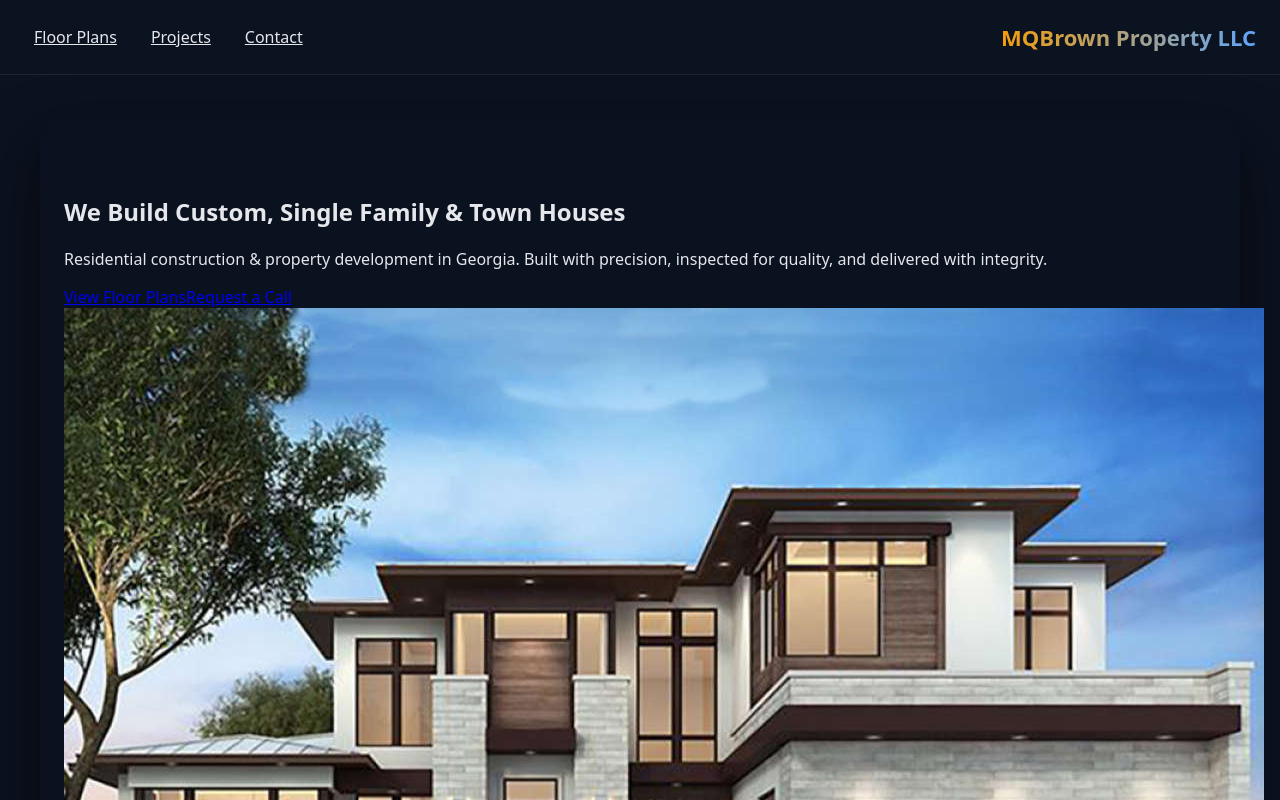
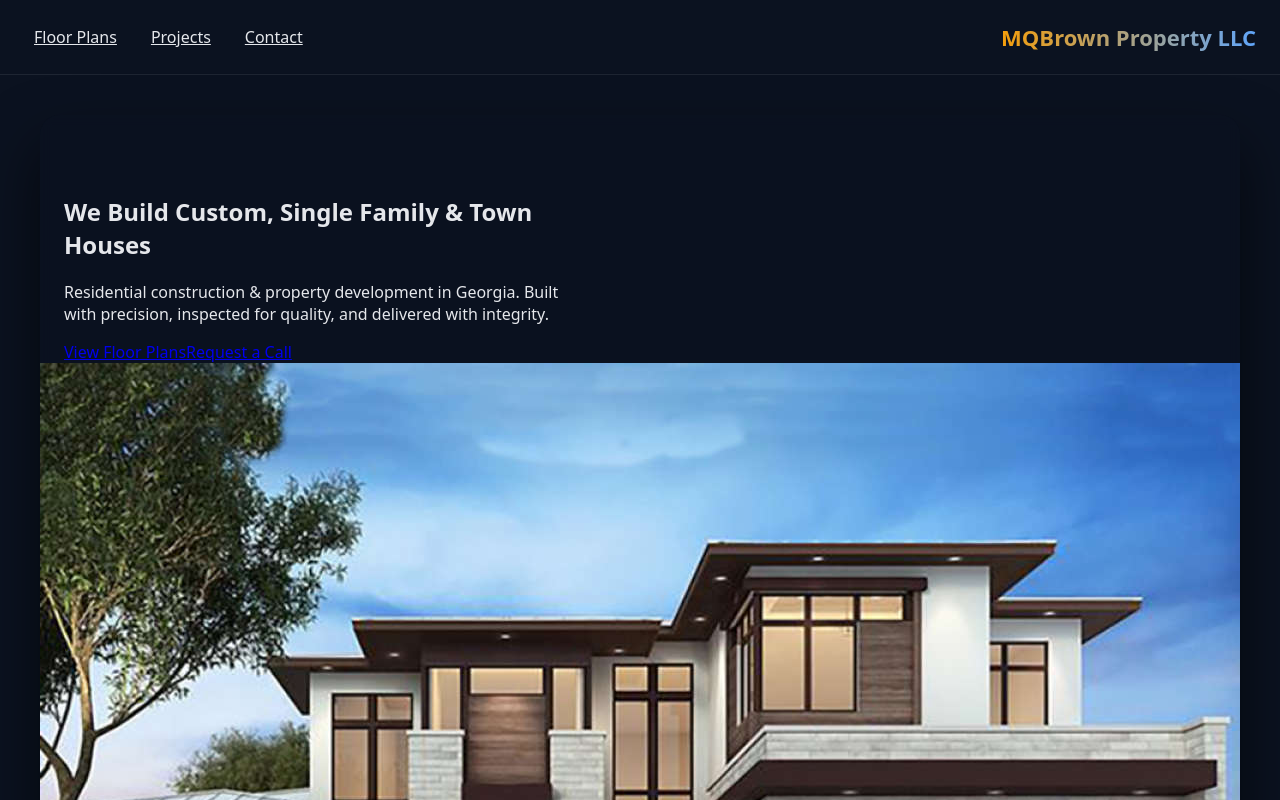
Before and after one commit to MQBrown/MelWebsiteRepo, a React (Vite) app: page / in a window 1280 px wide. Shown: the top 800 px of the page. Built offline with nearby package versions, Linux system fonts and the light colour scheme.

Commit message:
Add styles for hero layout components

```diff
--- a/src/styles.css
+++ b/src/styles.css
@@ -73,5 +73,13 @@ body{
   box-shadow:
     0 30px 60px rgba(0,0,0,.6);
 }
+.hero-left{
+  max-width:520px;
+}
+.hero-right{
+  display:flex;
+  justify-content:center;
+  min-height:300px;   /* ✅ prevents collapse */
+}
 
 /* SPLIT LAYOUT */
```
